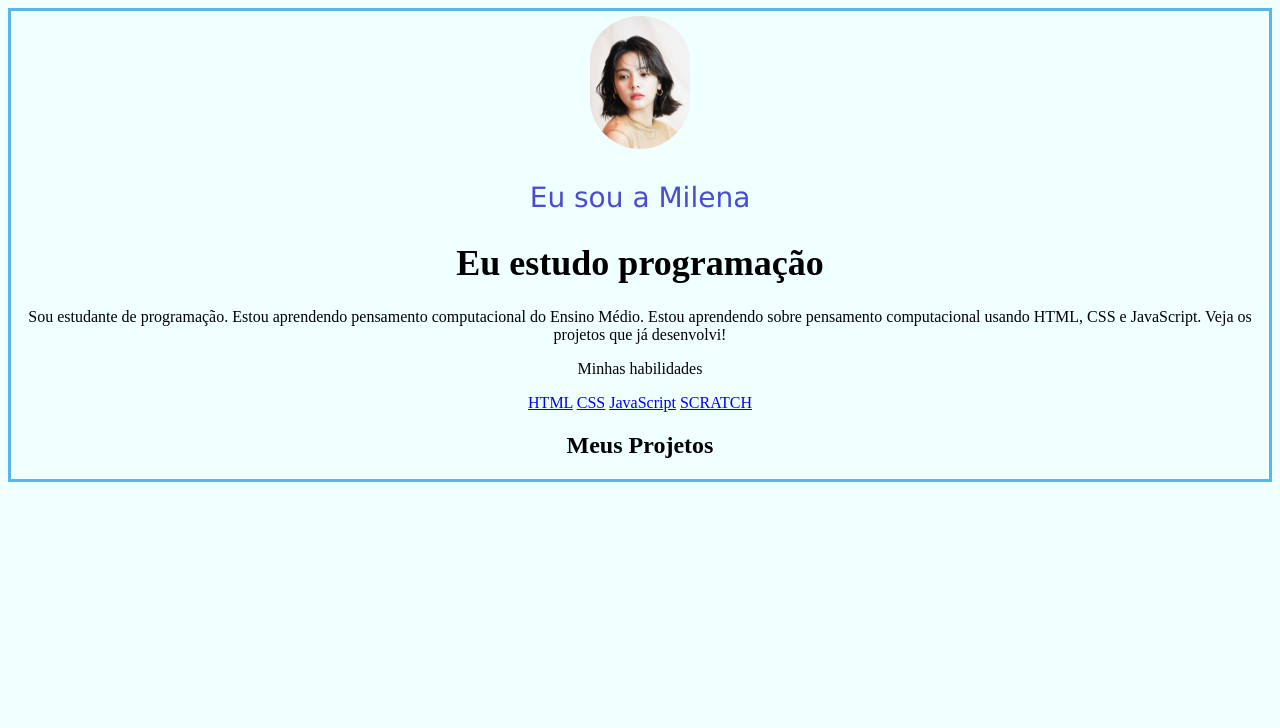
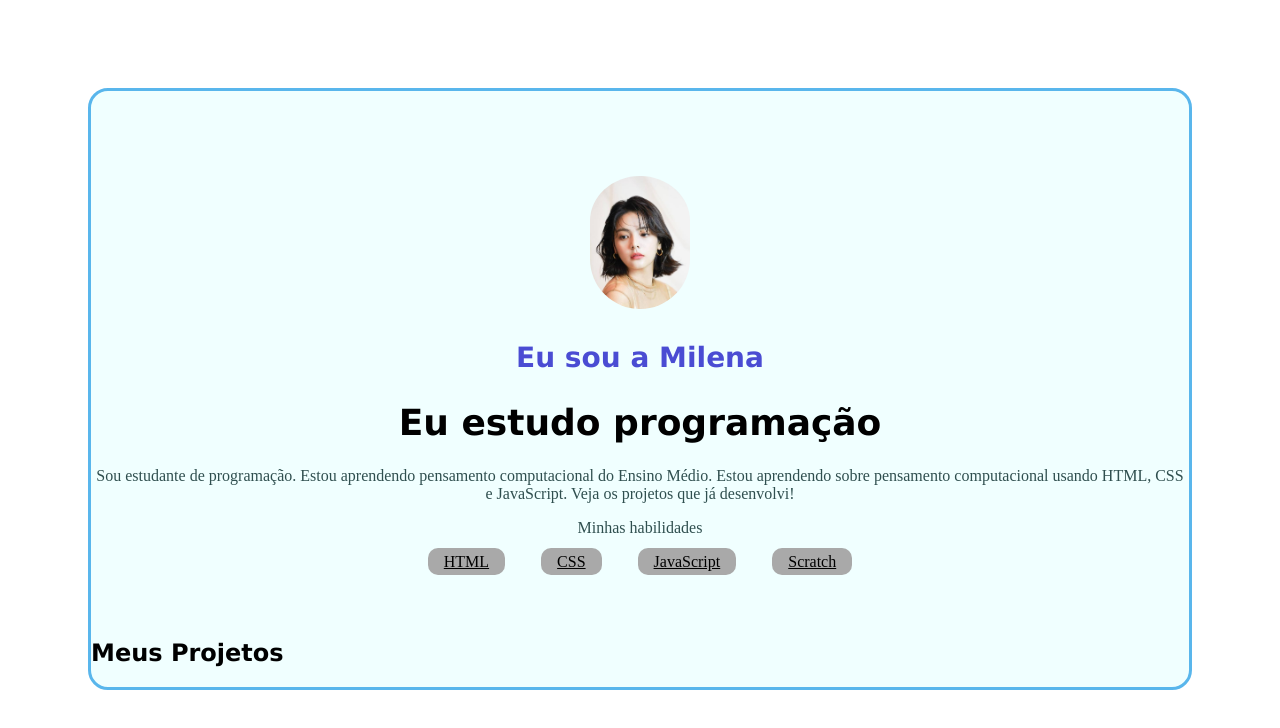
Before and after one commit to milenasuzuki/portf-lio-milena-n-27-2C, a plain HTML site: page portfólio/index.html in a window 1280 px wide. Drawn offline with Linux system fonts and the light colour scheme.

Commit message:
Add files via upload

```diff
--- a/portfólio/index.html
+++ b/portfólio/index.html
@@ -19,7 +19,7 @@
         <a href="#">HTML</a>
         <a href="#">CSS</a>
         <a href="#">JavaScript</a>
-        <a href="#">SCRATCH</a>
+        <a href="#">Scratch</a>
 
     </section>
 
--- a/portfólio/style.css
+++ b/portfólio/style.css
@@ -1,12 +1,19 @@
+html{
+    background-color: white;
+    padding: 5rem;
+}
+
 body{
     background-color: azure;
     display: block;
     justify-content: center;
     align-items: center;
+    max-width: 150vh;
     height: auto;
     border: rgb(89, 182, 236) solid 3px;
+    border-radius: 20px;
     text-align: center;
-
+    padding-top: 5rem;
 }
 
 img{
@@ -19,9 +26,30 @@ img{
     font-size: 28px;
     color: rgb(74, 76, 211);
     font-family: Verdana;
+    font-weight: bold;
 }
 
 h1{
     font-size: 36px;
+    font-family: verdana;
 
 }
+
+.desc{
+    color: darkslategrey;
+}
+
+a{
+    background-color: darkgrey;
+    color: black;
+    padding: 5px 1rem;
+    border-radius: 10px;
+    direction: none;
+    margin: 1rem;
+}
+
+h2{
+    text-align: left;
+    padding-top: 3rem;
+    font-family: verdana;
+}
```
